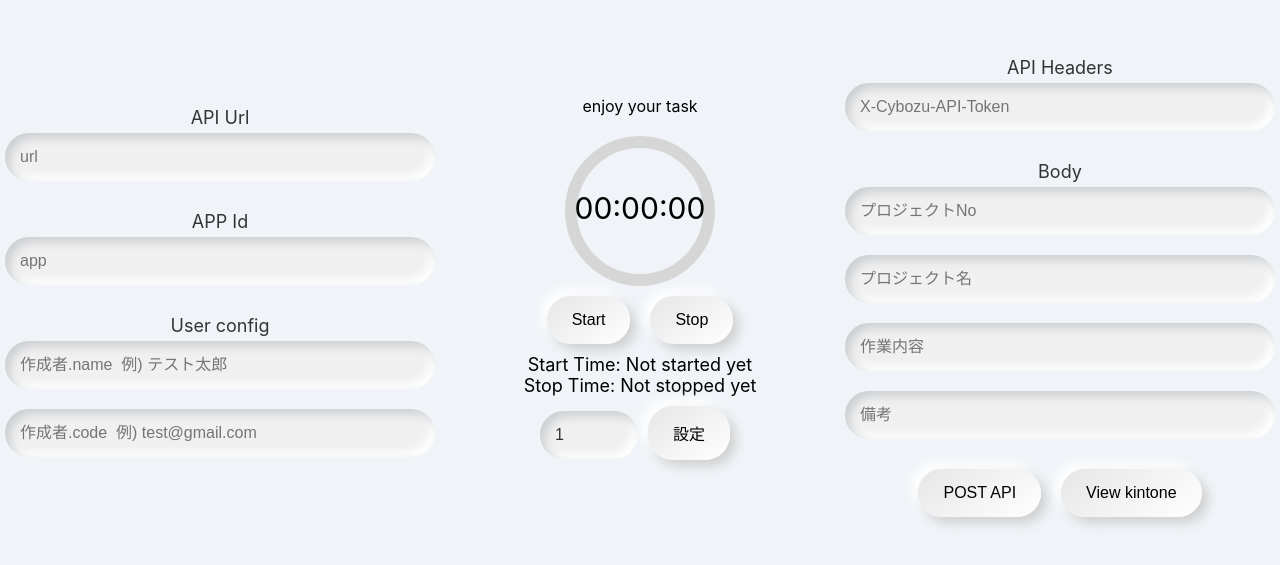
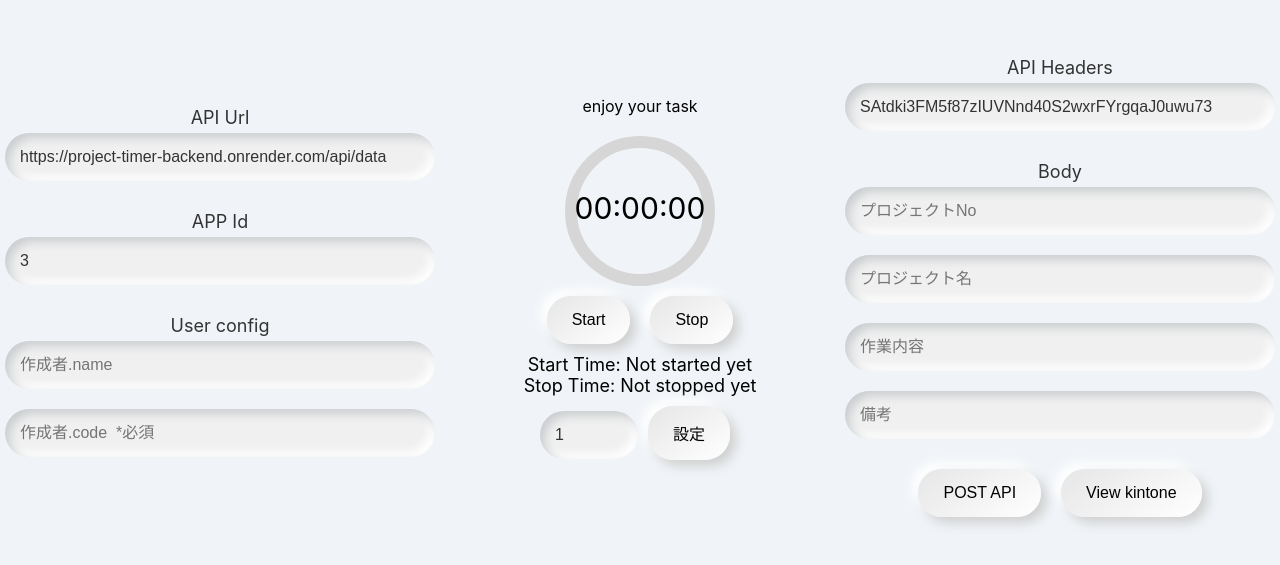
Before and after one commit to yukichi0324/Project-Timer, a React (Create React App) app: page / in a window 1280 px wide. Shown: the part 113-678 px from the top of the page. Built offline with nearby package versions, Linux system fonts and the light colour scheme.

Commit message:
User名以外の初期値を入力

```diff
--- a/src/App.tsx
+++ b/src/App.tsx
@@ -188,12 +188,12 @@ const App: React.FC = () => {
     setIsStopped(false);
   };
 
-  const [headerToken, setHeaderToken] = useState("");
+  const [headerToken, setHeaderToken] = useState("SAtdki3FM5f87zIUVNnd40S2wxrFYrgqaJ0uwu73");
   const [headerContentType, setHeaderContentType] =
     useState("application/json");
 
-  const [appId, setAppId] = useState("");
-  const [apiUrl, setApiUrl] = useState("");
+  const [apiUrl, setApiUrl] = useState("https://project-timer-backend.onrender.com/api/data");
+  const [appId, setAppId] = useState("3");
 
   const [createUserName, setCreateUserName] = useState("");
   const [createUserCode, setCreateUserCode] = useState("");
@@ -290,7 +290,6 @@ const App: React.FC = () => {
     window.open("https://kintone.cybozu.co.jp/", "_blank");
   };
 
-  //JSX記法
   return (
     <Container>
       <LeftSide>
@@ -308,12 +307,12 @@ const App: React.FC = () => {
         />
         <Label>User config</Label>
         <InputField
-          placeholder="作成者.name  例) テスト太郎"
+          placeholder="作成者.name"
           value={createUserName}
           onChange={(e) => setCreateUserName(e.target.value)}
         />
         <InputField
-          placeholder="作成者.code  例) test@gmail.com"
+          placeholder="作成者.code  *必須"
           value={createUserCode}
           onChange={(e) => setCreateUserCode(e.target.value)}
         />
```
